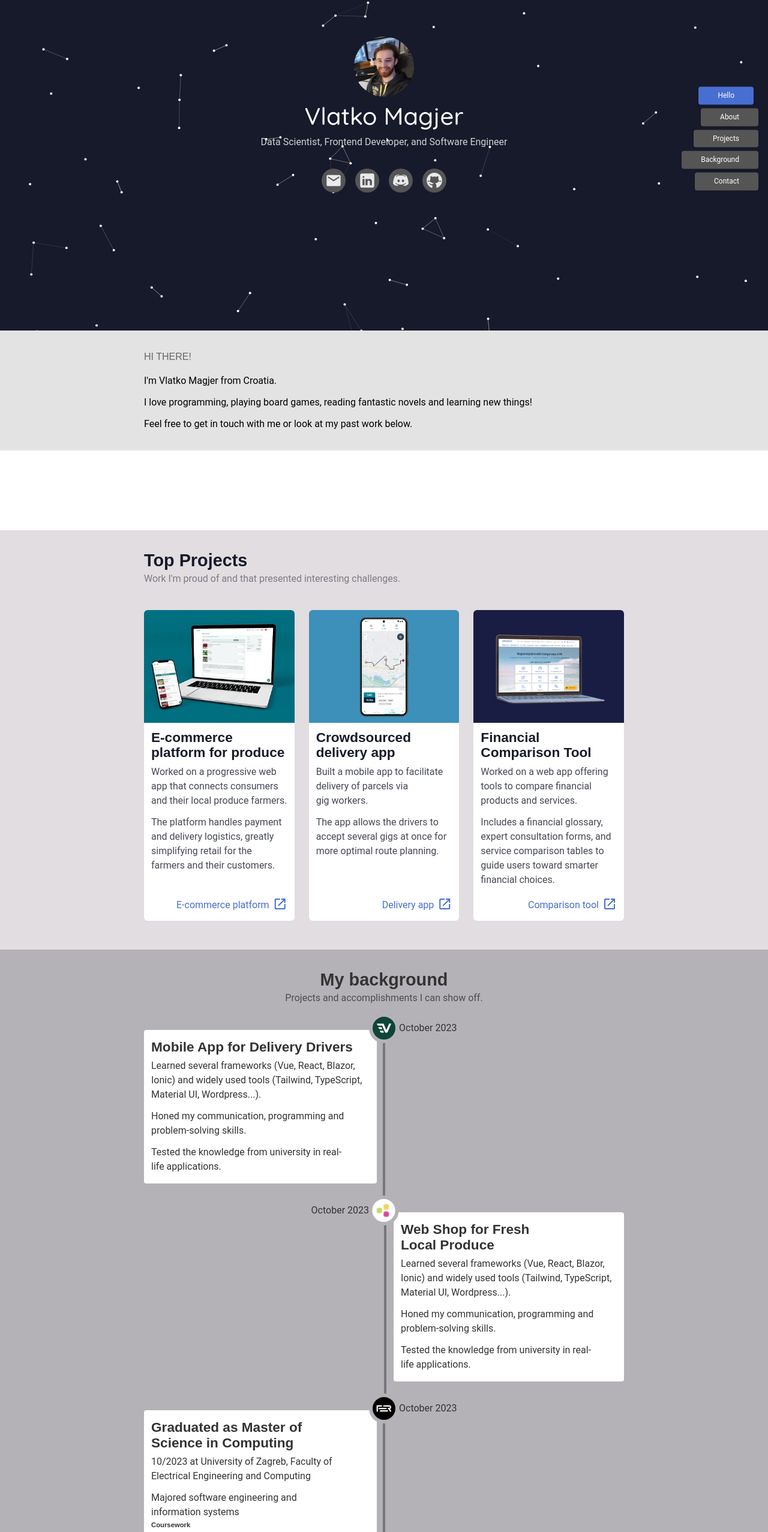
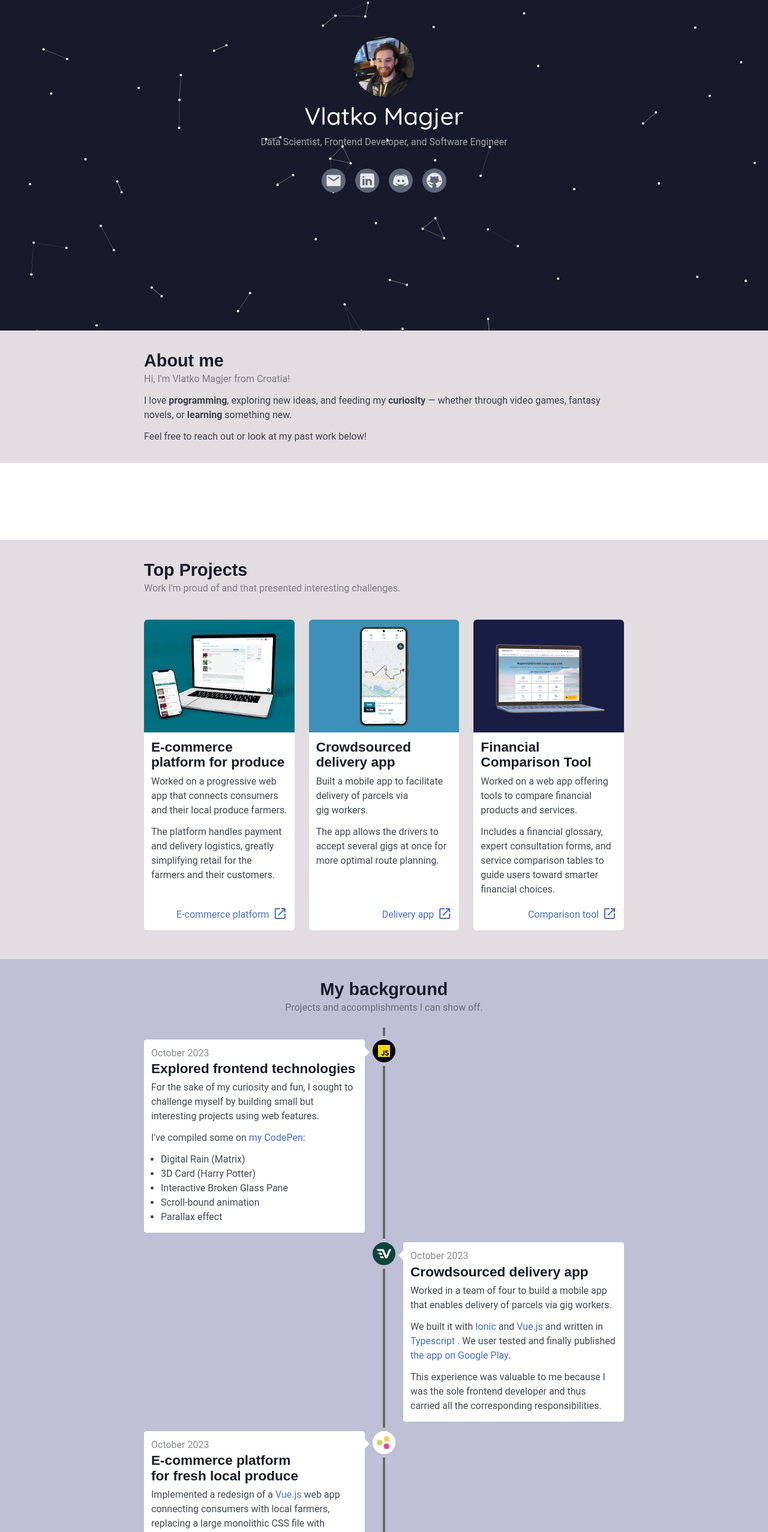
Before and after one commit to vmagjer/my-portfolio, a React (Vite) app: page / in a window 1280 px wide. Shown: the part 169-2723 px from the top of the page at 60% size. Built offline with nearby package versions, Linux system fonts and the light colour scheme.

Commit message:
bunch of changes - im lazy

```diff
--- a/src/assets/data.ts
+++ b/src/assets/data.ts
@@ -7,20 +7,61 @@ const personalInfo = {
   country: 'Croatia',
 }
 
-const contactInfo = {
+import blazorIcon from './tech-icons/blazor.png'
+import blokA3Landing from './projects/blok-a3/blok-a3-landing.png'
+import card3dBanner from './projects/card3d/placeholder.jpeg'
+import csharpIcon from './tech-icons/csharp.png'
+import cssIcon from './tech-icons/css.png'
+import digitalRainBanner from './projects/digital-rain/placeholder.gif'
+import discordIcon from '../assets/socials/discord.svg'
+import emailIcon from '../assets/socials/envelope.svg'
+import favroIcon from './tech-icons/favro.png'
+import gitIcon from './tech-icons/git.png'
+import githubIcon from '../assets/socials/github.svg'
+import htmlIcon from './tech-icons/html.png'
+import ionicIcon from './tech-icons/ionic.png'
+import javaIcon from './tech-icons/java.png'
+import jiraIcon from './tech-icons/jira.png'
+import jsIcon from './tech-icons/javascript.png'
+import linkedInIcon from '../assets/socials/linkedin.svg'
+import mojBankarLanding from './projects/moj-bankar/landing.png'
+import notionIcon from './tech-icons/notion.png'
+import pythonIcon from './tech-icons/python.png'
+import reactIcon from './tech-icons/react.png'
+import reduxIcon from './tech-icons/redux.png'
+import sassIcon from './tech-icons/sass.png'
+import tsIcon from './tech-icons/typescript.png'
+import vueIcon from './tech-icons/vue.png'
+import vuexIcon from './tech-icons/vuex.png'
+
 // NO TELEPHONE NUMBER - SPAM PROTECTION
-  email: 'vlatko.magjer@gmail.com',
-  socialMedia: [
+const contactInfo: { name: string, link: string, text: string, image: string }[] = [
   {
-      name: 'linkedin',
-      link: 'https://www.linkedin.com/in/vlatko-magjer/',
+    name: 'email',
+    link: "mailto:vlatko.magjer@gmail.com",
+    text: "vlatko.magjer@gmail.com",
+    image: emailIcon,
+  },
+  {
+    name: 'linkedIn',
+    link: "https://www.linkedin.com/in/vlatko-magjer",
+    text: "linkedin.com/in/vlatko-magjer",
+    image: linkedInIcon,
+  },
+  {
+    name: 'discord',
+    link: "https://www.discordapp.com/users/473558727350419458",
+    text: "discordapp.com/users/vmagjer",
+    image: discordIcon,
   },
   {
     name: 'github',
-      link: 'https://github.com/vmagjer',
-    },
-  ],
+    link: "https://github.com/vmagjer",
+    text: "github.com/vmagjer",
+    image: githubIcon,
   }
+]
+
 
 type Education = {
   degree: string
@@ -104,28 +145,28 @@ const education: Education[] = [
   },
 ]
 
-import blazorIcon from './tech-icons/blazor.png'
-import blokA3Landing from './projects/blok-a3/blok-a3-landing.png'
-import card3dBanner from './projects/card3d/placeholder.jpeg'
-import csharpIcon from './tech-icons/csharp.png'
-import cssIcon from './tech-icons/css.png'
-import digitalRainBanner from './projects/digital-rain/placeholder.gif'
-import favroIcon from './tech-icons/favro.png'
-import gitIcon from './tech-icons/git.png'
-import htmlIcon from './tech-icons/html.png'
-import ionicIcon from './tech-icons/ionic.png'
-import javaIcon from './tech-icons/java.png'
-import jiraIcon from './tech-icons/jira.png'
-import jsIcon from './tech-icons/javascript.png'
-import mojBankarLanding from './projects/moj-bankar/landing.png'
-import notionIcon from './tech-icons/notion.png'
-import pythonIcon from './tech-icons/python.png'
-import reactIcon from './tech-icons/react.png'
-import reduxIcon from './tech-icons/redux.png'
-import sassIcon from './tech-icons/sass.png'
-import tsIcon from './tech-icons/typescript.png'
-import vueIcon from './tech-icons/vue.png'
-import vuexIcon from './tech-icons/vuex.png'
+
+
+
+
+
+
+
+
+
+
+
+
+
+
+
+
+
+
+
+
+
+
 
 // import blokA3Portfolio from './projects/blok-a3/blok-a3-portfolio.png'
 // import blokA3Map from './projects/blok-a3/blok-a3-map.png'
@@ -587,7 +628,7 @@ Object.keys(_technologies).forEach((key) => { technologies[key] = { ..._technolo
 
 export default {
   personalInfo,
-  conntactInfo: contactInfo,
+  contactInfo,
   education,
   projects,
   highlightedProjects: highlightedProjects.map((projectId) => projects[projectId]),
--- a/src/components/AvatarImage.tsx
+++ b/src/components/AvatarImage.tsx
@@ -22,5 +22,4 @@ const Root = styled.img<{size: number}>`
   width: ${({size})=> size}px;
   height: ${({size})=> size}px;
   border-radius: 10000px;
-  margin: 0 auto;
 `
--- a/src/components/TimelineItem.tsx
+++ b/src/components/TimelineItem.tsx
@@ -1,4 +1,3 @@
-import AvatarImage from './AvatarImage'
 import { ReactNode } from 'react'
 import styled from 'styled-components'
 
@@ -26,13 +25,15 @@ const TimelineItem = ({
   return (
     <Root className={className} noPadding={noPadding} $reverse={reverse}>
       <Line $reverse={reverse}>
-        <TimelineMarker $color={color} $reverse={reverse}>
-          <AvatarImage size="semi" src={image} />
-          <div className="date">{date}</div>
-        </TimelineMarker>
+        <MarkerContainer>
+          <Marker $reverse={reverse} $color={color}>
+            <img src={image} alt="" />
+          </Marker>
+        </MarkerContainer>
       </Line>
 
-      <Content>
+      <Content $reverse={reverse}>
+        <DateStamp className="date">{date}</DateStamp>
         <h3>{title}</h3>
         {children}
       </Content>
@@ -47,76 +48,117 @@ const Root = styled.div<{
 }>`
   position: relative;
 
-  padding: 0 0 3rem 1rem;
+  display: flex;
+  gap: 12px;
+  padding: 0 0 36px 32px;
 
   @media (min-width: 1100px) {
-    ${({ $reverse }) => ($reverse ? 'padding: 0 0.75rem 2rem 0;' : '')}
-    padding-bottom: 3rem;
+    ${({ $reverse }) => ($reverse ? 'padding: 0 32px 16px 0;' : '')}
+    padding-bottom: 16px;
   }
 `
 
+const extraLineLength = 20
 const Line = styled.div<{ $reverse?: boolean }>`
   position: absolute;
-  top: 0;
   left: 0;
-  height: 100%;
+  top: -${extraLineLength}px;
+  transform: translateX(-50%);
 
   width: 4px;
-  border-radius: 10000px;
-  background: #75777d;
+  height: calc(100% + ${extraLineLength}px);
+  background: #676a72;
 
   @media (min-width: 1100px) {
-    ${({ $reverse }) => ($reverse ? 'right:-2px; left: unset;' : 'left:0;')}
+    ${({ $reverse }) =>
+      $reverse ? 'left: 100%; transform: translateX(-50%);' : ''}
   }
 `
 
-const TimelineMarker = styled.div<{ $color: string; $reverse?: boolean }>`
-  position: absolute;
-  top: calc((-16px - 0.75rem * tan(45deg)));
-  left: 0;
-  transform: translateX(-23px);
+const MarkerContainer = styled.div`
+  position: relative;
+  top: ${extraLineLength}px;
+  transform: translateX(calc(-25px + 2px));
+  height: calc(100% - 36px);
+`
 
-  display: flex;
-  gap: 0rem;
-
-  align-items: center;
-  /* justify-items: center; */
+const Marker = styled.div<{ $color: string; $reverse?: boolean }>`
+  position: sticky;
+  top: 56px;
+  transform: translateY(-6px);
 
   img {
-    flex: 1;
-    border: 6px solid #b5b2b7;
+    position: relative;
+    top: 0px;
+
+    width: 50px;
+    height: 50px;
+    border: 6px solid #bfbfd5;
+    border-radius: 50%;
+
     background-color: ${(props) => props.$color ?? '#000'};
     padding: 0px;
     object-fit: contain;
   }
 
-  .date {
-    white-space: nowrap;
-    transform: translateY(-0.55rem);
-  }
+  &::before {
+    box-sizing: border-box;
+    content: '';
+    z-index: 2;
 
-  @media (min-width: 1100px) {
-    /* gap: 0.25rem; */
+    position: absolute;
+    left: calc(50px - 1px);
+    top: 50%;
 
-    ${({ $reverse }) =>
-      $reverse
-        ? ''
-        : 'flex-direction: row-reverse; transform: translateX(calc(-100% + 25px));'}
+    transform: translateY(-50%);
 
-    .date {
-      transform: translateY(0);
+    width: 8px;
+    height: 16px;
+    clip-path: polygon(0 50%, 100% 0%, 100% 100%);
+
+    background: white;
+
+    @media (min-width: 1100px) {
+      ${({ $reverse }) =>
+        $reverse ? 'left: -7px; transform: translateY(-50%) scaleX(-1);' : ''}
     }
   }
 `
 
-const Content = styled.div`
-  max-width: 60ch;
-  padding: 16px 12px;
+const Content = styled.div<{ $reverse?: boolean }>`
+  max-width: 50ch;
+  padding: 14px 12px;
+  border-radius: 0.25rem;
+  position: relative;
+
   background-color: white;
-  border-radius: 0.25rem;
+  color: var(--color-body);
+
   > p {
     &:first-of-type {
       margin-top: 0.4rem;
     }
   }
+  h3 {
+    margin-top: 0.25rem;
+    color: var(--color-title);
+  }
+
+  ul {
+    padding-left: 16px;
+  }
+  details {
+    margin-top: 0.75rem;
+
+    summary {
+      cursor: pointer;
+      &:hover {
+        background-color: #476ed11b;
+      }
+    }
+  }
 `
+
+const DateStamp = styled.div`
+  color: var(--color-subtitle);
+`
--- a/src/features/digitalRain/DigitalRainRenderer.ts
+++ b/src/features/digitalRain/DigitalRainRenderer.ts
@@ -3,7 +3,8 @@ import Particle, { Vector2D } from "./Particle/Particle"
 
 import { generateRandomString } from "../../utils/random"
 
-const SYMBOLS = '012345789Z:."=*+-¦|ｦｱｳｴｵｶｷｹｺｻｼｽｾｿﾀﾂﾃﾅﾆﾇﾈﾊﾋﾎﾏﾐﾑﾒﾓﾔﾕﾗﾘﾜ'
+// const SYMBOLS = '012345789Z:."=*+-¦|ｦｱｳｴｵｶｷｹｺｻｼｽｾｿﾀﾂﾃﾅﾆﾇﾈﾊﾋﾎﾏﾐﾑﾒﾓﾔﾕﾗﾘﾜ'
+const SYMBOLS = 'ZA'
 
 type DigitalRainRendererProps = {
   numParticles: number
--- a/src/features/homeSections/BackgroundSection.tsx
+++ b/src/features/homeSections/BackgroundSection.tsx
@@ -1,5 +1,7 @@
 import Container from '../../components/layout/Container'
+import Hyperlink from '../../components/Hyperlink'
 import Timeline from '../../components/Timeline'
+import exploringLogo from '../../assets/tech-icons/javascript.png'
 import ferLogo from '../../assets/images/fer-logo.svg'
 import mediatoriumLogo from '../../assets/projects/mediatorium/mediatorium-logo.svg'
 import styled from 'styled-components'
@@ -19,34 +21,76 @@ const timelineItems: {
   content: React.ReactNode
 }[] = [
   {
-    title: 'Mobile App for Delivery Drivers',
+    title: 'Explored frontend technologies',
+    image: exploringLogo,
+    color: '#000000',
+    date: 'October 2023 ',
+    content: (
+      <>
+        <p>
+          For the sake of my curiosity and fun, I sought to challenge myself by
+          building small but interesting projects using web features.{' '}
+        </p>
+        <p>
+          I&apos;ve compiled some on <Hyperlink link="">my CodePen</Hyperlink>:
+        </p>
+        <ul>
+          <li>Digital Rain (Matrix)</li>
+          <li>3D Card (Harry Potter)</li>
+          <li>Interactive Broken Glass Pane</li>
+          <li>Scroll-bound animation</li>
+          <li>Parallax effect</li>
+        </ul>
+      </>
+    ),
+  },
+  {
+    title: 'Crowdsourced delivery app',
     image: verdiGoLogo,
     color: '#0e4539',
     date: 'October 2023 ',
     content: (
       <>
         <p>
-          Learned several frameworks (Vue, React, Blazor, Ionic) and widely used
-          tools (Tailwind, TypeScript, Material UI, Wordpress...).
+          Worked in a team of four to build a mobile app that enables delivery
+          of parcels via gig workers.
         </p>
-        <p>Honed my communication, programming and problem-solving skills.</p>
-        <p>Tested the knowledge from university in real-life applications.</p>
+        <p>
+          We built it with{' '}
+          <Hyperlink link="https://ionicframework.com">Ionic</Hyperlink> and{' '}
+          <Hyperlink link="https://vuejs.org/">Vue.js</Hyperlink> and written in{' '}
+          <Hyperlink link="https://www.typescriptlang.org/">
+            Typescript
+          </Hyperlink>{' '}
+          . We user tested and finally published{' '}
+          <Hyperlink link="">the app on Google Play</Hyperlink>.
+        </p>
+        <p>
+          This experience was valuable to me because I was the sole frontend
+          developer and thus carried all the corresponding responsibilities.
+        </p>
       </>
     ),
   },
   {
-    title: 'Web Shop for Fresh Local Produce',
+    title: 'E-commerce platform for fresh local produce',
     image: verdiFarmLogo,
     color: '#fff',
     date: 'October 2023 ',
     content: (
       <>
         <p>
-          Learned several frameworks (Vue, React, Blazor, Ionic) and widely used
-          tools (Tailwind, TypeScript, Material UI, Wordpress...).
+          Implemented a redesign of a{' '}
+          <Hyperlink link="https://vuejs.org/">Vue.js</Hyperlink> web app
+          connecting consumers with local farmers, replacing a large monolithic
+          CSS file with{' '}
+          <Hyperlink link="https://tailwindcss.com">Tailwind</Hyperlink> for
+          better maintainability.
         </p>
-        <p>Honed my communication, programming and problem-solving skills.</p>
-        <p>Tested the knowledge from university in real-life applications.</p>
+        <p>
+          Gained experience tackling challenges in older codebases, balancing
+          refactoring with existing system constraints.
+        </p>
       </>
     ),
   },
@@ -58,11 +102,18 @@ const timelineItems: {
     content: (
       <>
         <p>
-          10/2023 at University of Zagreb, Faculty of Electrical Engineering and
-          Computing
+          at{' '}
+          <Hyperlink link="https://www.fer.unizg.hr/en">
+            University of Zagreb, Faculty of Electrical Engineering and
+            Computing (FER)
+          </Hyperlink>
         </p>
-        <p>Majored software engineering and information systems</p>
-        <h4>Coursework</h4>
+        <p>Majored software engineering and information systems.</p>
+
+        <details>
+          <summary>
+            <b>Coursework</b> focused on data science and software design.
+          </summary>
           <ul>
             <li>Machine Learning</li>
             <li>Business Intelligence</li>
@@ -85,8 +136,12 @@ const timelineItems: {
             <li>Virtual Environments</li>
             <li>Quantum Computers</li>
           </ul>
-        <h4>Thesis</h4>
-        <p>Interactive aplication in marker-less mobile augmented reality</p>
+        </details>
+
+        <p>
+          <b>Thesis: </b>Interactive aplication in marker-less mobile augmented
+          reality
+        </p>
       </>
     ),
   },
@@ -95,21 +150,59 @@ const timelineItems: {
     image: mediatoriumLogo,
     color: '#000',
     date: 'October 2023',
-    content: <></>,
+    content: (
+      <>
+        <p>
+          Contributed common frontend components for a CMS hub serving A1&apos;s
+          Smart City Solutions.
+        </p>
+        <p>
+          The CMS was built in Blazor (C# and HTML) with SASS aiding in styling.
+        </p>
+        <p>
+          Here I gained practical experience building a big project requiring
+          structure and systematic design.
+        </p>
+      </>
+    ),
   },
   {
-    title: 'Web app for Insurance and Loan Consulting',
+    title: 'Financial Comparison Tool',
     image: mediatoriumLogo,
     color: '#000',
     date: 'October 2023',
-    content: <></>,
+    content: (
+      <>
+        <p>
+          Worked on a web app offering a financial glossary, expert consultation
+          forms, and service comparison tables to guide users toward smarter
+          financial choices.
+        </p>
+        <p>
+          We built it with React.js on which I coached a colleague during
+          development.
+        </p>
+      </>
+    ),
   },
   {
     title: 'Web portfolio for an architecture company',
     image: mediatoriumLogo,
     color: '#000',
     date: 'October 2023',
-    content: <></>,
+    content: (
+      <>
+        <p>
+          Built a web portfolio featuring a gallery and map-based library of
+          architecture projects, along with an image editor integrated into the
+          contact form.
+        </p>
+        <p>
+          Developed using React.js, this project marked my first role as a
+          software developer.
+        </p>
+      </>
+    ),
   },
   {
     title: 'Graduated as Bachelor of Science in Computing',
@@ -119,13 +212,60 @@ const timelineItems: {
     content: (
       <>
         <p>
-          10/2020 at University of Zagreb, Faculty of Electrical Engineering and
-          Computing
+          at{' '}
+          <Hyperlink link="https://www.fer.unizg.hr/en">
+            University of Zagreb, Faculty of Electrical Engineering and
+            Computing (FER)
+          </Hyperlink>
         </p>
-        <p>Majored software engineering and information systems</p>
+        <p>Majored software engineering and information systems.</p>
+        <details>
+          <summary>
+            <b>Coursework</b> revolved around software engineering and
+            mathematics with electives in management in engineering.
+          </summary>
+          <ul>
+            <li>Programming and Software Logic</li>
+            <li>Algorithms and Data Structures</li>
+            <li>Databases</li>
+          </ul>
+          <ul>
+            <li>Software Design</li>
+            <li>Design Patterns in Software Design</li>
+            <li>Object-Oriented Programming</li>
+            <li>Programming Paradigms and Languages</li>
+            <li>Development of Software Applications</li>
+          </ul>
+          <ul>
+            <li>Communication Networks</li>
+            <li>Operating Systems</li>
+            <li>Computer Architecture</li>
+          </ul>
+          <ul>
+            <li>Information Theory</li>
+            <li>Signals and Systems</li>
+            <li>Probability and Statistics</li>
+            <li>Mathematics</li>
+          </ul>
+
+          <ul>
+            <li>Interactive Computer Graphics</li>
+            <li>Programming Language Translation</li>
+            <li>Digital Logic</li>
+            <li>AutoCAD</li>
+          </ul>
+
+          <ul>
+            <li>Management in Engineering</li>
+            <li>Economics and Managerial Decision-Making</li>
+            <li>Commercial Law</li>
+            <li>Quality Management</li>
+            <li>Skills of Communication</li>
+          </ul>
+        </details>
         <p>
-          Coursework included physics, math, computer science and information
-          science
+          <b>Thesis:</b> Application of dynamic web pages and 2D graphics in
+          cognitive testing
         </p>
       </>
     ),
@@ -147,18 +287,20 @@ export default BackgroundSection
 const Root = styled(Container)`
   z-index: 1;
   padding: 32px 16px 48px;
-  background-color: #b5b2b7;
+  background-color: #bfbfd5;
 `
 
 const SectionTitle = styled.h2`
   text-align: center;
+  color: var(--color-title);
 
   margin: 0;
 `
 
 const Subtitle = styled.p`
   text-align: center;
+  color: var(--color-subtitle);
+
   margin: 0;
   margin-bottom: 16px;
-  opacity: 80%;
 `
--- a/src/features/homeSections/HeroSection.tsx
+++ b/src/features/homeSections/HeroSection.tsx
@@ -4,10 +4,7 @@ import AvatarImage from '../../components/AvatarImage'
 import Container from '../../components/layout/Container'
 import InteractiveCanvasEffect from '../../components/InteractiveCanvasEffect'
 import SwipeUp from '../../assets/SwipeUp'
-import discordIcon from '../../assets/socials/discord.svg'
-import emailIcon from '../../assets/socials/envelope.svg'
-import githubIcon from '../../assets/socials/github.svg'
-import linkedInIcon from '../../assets/socials/linkedin.svg'
+import data from '../../assets/data'
 import profileImage from '../../assets/images/profile-picture-happy.jpg'
 import styled from 'styled-components'
 
@@ -57,18 +54,11 @@ export default function HeroSection({ ...rest }: HeroSectionProps) {
           </SubTitle>
 
           <SocialList>
-            <SocialItem>
-              <img src={emailIcon} alt="" />
-            </SocialItem>
-            <SocialItem>
-              <img src={linkedInIcon} alt="" />
-            </SocialItem>
-            <SocialItem>
-              <img src={discordIcon} alt="" />
-            </SocialItem>
-            <SocialItem>
-              <img src={githubIcon} alt="" />
-            </SocialItem>
+            {data.contactInfo.map((ci) => (
+              <SocialItem key={'hero-social-' + ci.name} href={ci.link}>
+                <img src={ci.image} alt="" />
+              </SocialItem>
+            ))}
           </SocialList>
         </Content>
       </Container>
@@ -78,7 +68,6 @@ export default function HeroSection({ ...rest }: HeroSectionProps) {
 
 const Root = styled.div`
   height: 90vh;
-  color: #fff;
   position: relative;
 
   display: flex;
@@ -95,15 +84,19 @@ const Content = styled.div`
 `
 
 const Title = styled.h1`
+  margin-top: 0.5rem;
+
   font-size: 2.5rem;
   line-height: 3rem;
-  margin-top: 0.5rem;
+
+  color: var(--color-dark-title);
 `
 const SubTitle = styled.p`
   font-size: 1rem;
   line-height: 1.5rem;
   margin-top: 0.5rem;
-  opacity: 80%;
+
+  color: var(--color-dark-subtitle);
 `
 const SocialList = styled.div`
   display: flex;
@@ -115,20 +108,20 @@ const SocialItem = styled.a`
   width: 40px;
   height: 40px;
 
-  background-color: #555555;
+  background-color: var(--color-button-default-bg);
   border-radius: 50%;
   padding: 6px;
 
-  transition: background-color  200ms ease-in-out, transform  200ms ease;
+  transition: background-color 200ms ease-in-out, transform 200ms ease;
 
   img {
-    width:100%;
+    width: 100%;
     height: 100%;
     object-fit: contain;
   }
 
   &:hover {
-    background-color: #476ed1;
+    background-color: var(--color-link);
     transform: scale(1.1);
   }
 `
--- a/src/pages/Home.tsx
+++ b/src/pages/Home.tsx
@@ -1,4 +1,4 @@
-import Summary, { Section as SectionType } from '../components/layout/Summary'
+import NavBar, { Section as SectionType } from '../components/layout/NavBar'
 
 import BackgroundSection from '../features/homeSections/BackgroundSection'
 import ContactSection from '../features/homeSections/ContactSection'
@@ -10,7 +10,7 @@ import styled from 'styled-components'
 type SectionID = 'hello' | 'about' | 'projects' | 'background' | 'contact'
 // store the section ids here for navigation jumps
 const sections: Record<SectionID, SectionType> = {
-  hello: { id: 'hello', title: 'Hello' }, // catch attention
+  hello: { id: 'hello', title: 'Start' }, // catch attention
   about: { id: 'about', title: 'About' }, // convey approachability, passion, personality
   projects: { id: 'projects', title: 'Projects' }, // impress with experience
   background: { id: 'background', title: 'Background' }, // prove experience, knowledge
@@ -20,62 +20,70 @@ const sections: Record<SectionID, SectionType> = {
 export default function HomePage() {
   return (
     <Root>
-      <Summary items={Object.values(sections)}></Summary>
+      <NavBar items={Object.values(sections)}></NavBar>
 
       <HeroSection id={sections.hello.id} />
 
       <AboutSection id={sections.about.id}>
-        <SubtleTitle className="hug">Hi there!</SubtleTitle>
-        <p className="hug">I{"'"}m Vlatko Magjer from Croatia.</p>
+        <Title>About me</Title>
+        <Subtitle>Hi, I&apos;m Vlatko Magjer from Croatia!</Subtitle>
         <p>
-          I love programming, playing board games, reading fantastic novels and
-          learning new things!
+          I love <b>programming</b>, exploring new ideas, and feeding my <b>curiosity</b> —
+          whether through video games, fantasy novels, or <b>learning</b> something
+          new.
         </p>
-        <p>Feel free to get in touch with me or look at my past work below.</p>
+        <p>Feel free to reach out or look at my past work below!</p>
       </AboutSection>
 
       <TitleSection>
-        <Title className="quicksand">Portfolio</Title>
+        <SuperTitle className="quicksand">Portfolio</SuperTitle>
       </TitleSection>
 
       <ProjectsSection id={sections.projects.id} />
       <BackgroundSection id={sections.background.id} />
+
+      <TitleSection>
+        <SuperTitle className="quicksand">Contact</SuperTitle>
+      </TitleSection>
 
       <ContactSection id={sections.contact.id} />
     </Root>
   )
 }
 
-const TitleSection = styled(Container)`
-  z-index: 1;
-`
-
-const Title = styled.h2`
-  margin: 0;
-  padding: 3rem 0;
-  color: #fff;
-  text-align: center;
-`
-
 const Root = styled.div`
   min-height: 100vh;
   display: flex;
   flex-direction: column;
-  color: #333;
-`
-
-// ###################### COMMON
-const SubtleTitle = styled.h2`
-  color: #666;
-  font-weight: normal;
-  text-transform: uppercase;
-  font-size: 1rem;
-  margin-bottom: 1rem;
 `
 
 const AboutSection = styled(Container)`
   z-index: 1;
-  background-color: #e3e3e3;
-  color: #000;
-  padding: 2rem 1rem;
+  background-color: var(--neutral-900);
+  color: var(--color-body);
+  padding: 32px 16px;
 `
+
+const TitleSection = styled(Container)`
+  z-index: 1;
+  height: 128px;
+  display: flex;
+  align-items: center;
+`
+
+const SuperTitle = styled.p`
+  margin: 0;
+  text-align: center;
+  font-size: 2.5rem;
+  color: var(--color-dark-title);
+`
+
+const Title = styled.h2`
+  color: var(--color-title);
+`
+
+const Subtitle = styled.p`
+  color: var(--color-subtitle);
+  font-weight: normal;
+  margin-top: 0;
+`
--- a/src/styles/typography.css
+++ b/src/styles/typography.css
@@ -3,8 +3,11 @@
 html {
   /* Change default typefaces here */
   font-family: serif;
-  /* font-size: 137.5%; */
   -webkit-font-smoothing: antialiased;
+
+  @media (min-width: 1400px) {
+    /* font-size: 137.5%; */
+  }
 }
 
 /* Copy & Lists */
@@ -19,7 +22,8 @@ p {
 ul,
 ol {
   margin-top: 0.75rem;
-  margin-bottom: 1.5rem;
+  /* margin-bottom: 1.5rem; */
+  margin-bottom: 0;
 }
 
 ul li,
```
Also changed, not shown: src/components/ChatBubble.tsx (+13 -11 lines), src/components/Timeline.tsx (+5 -3 lines), src/features/homeSections/ContactSection.tsx (+113 -29 lines). Lines whose indentation alone changed are shown as unchanged.
